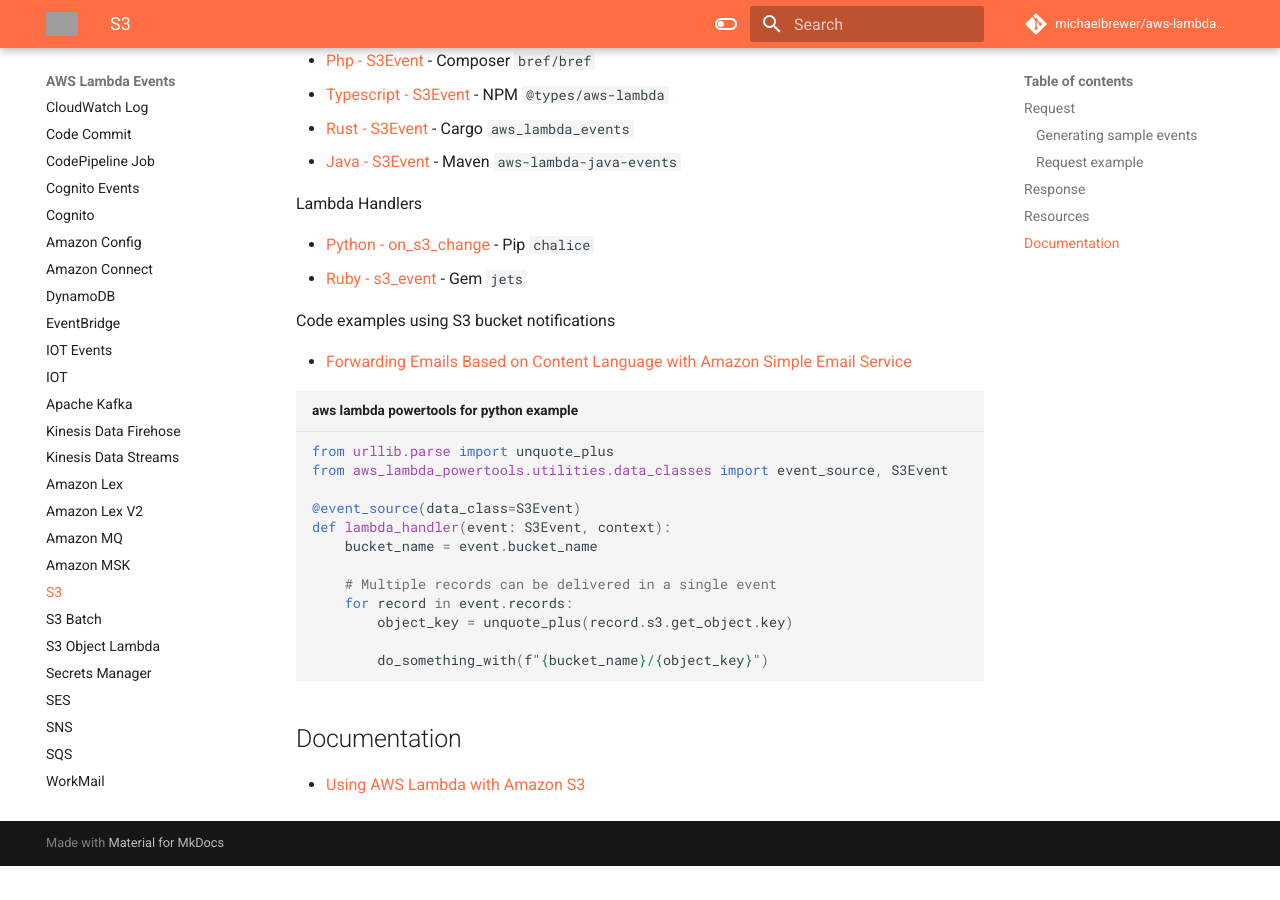
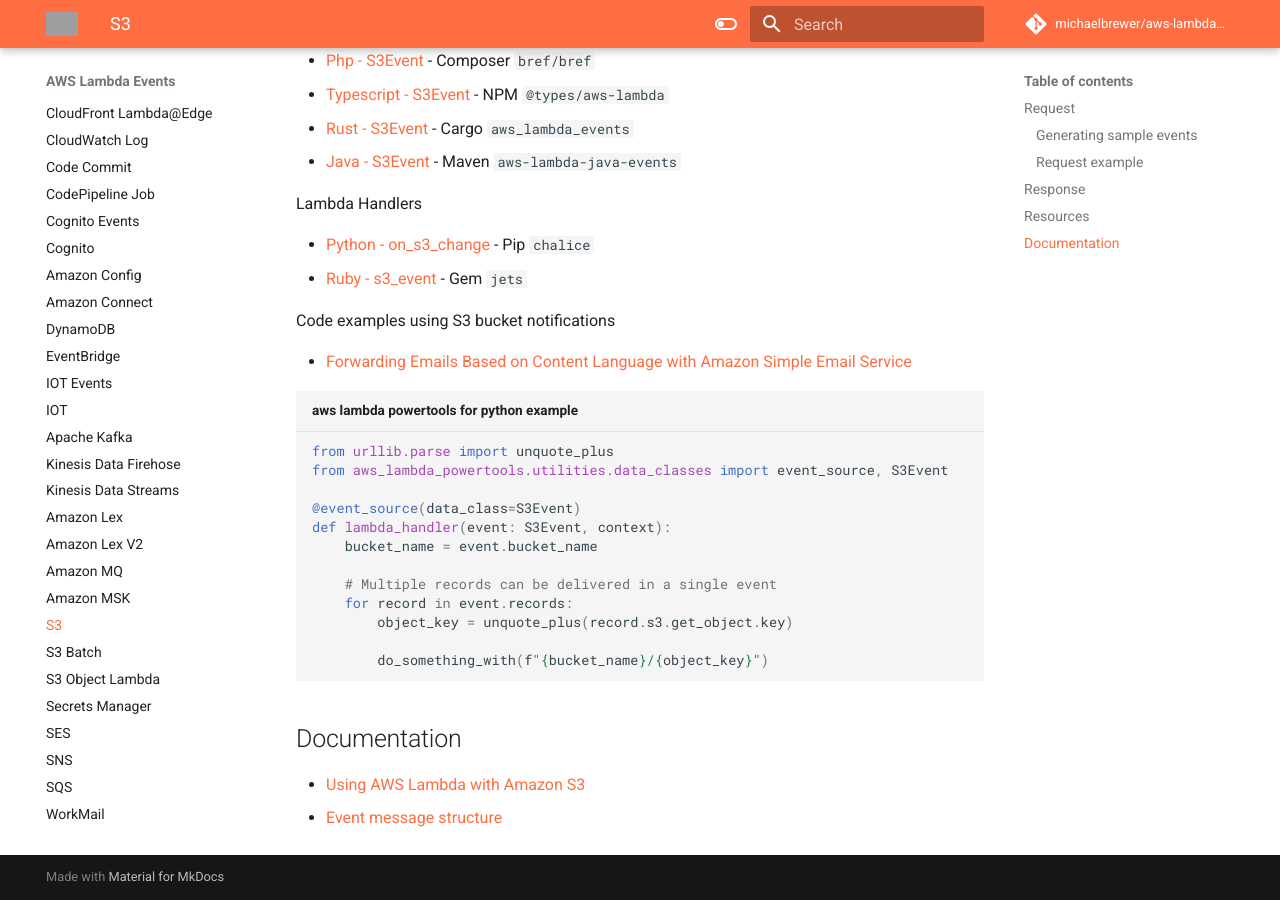
Before and after one commit to michaelbrewer/aws-lambda-events, an MkDocs documentation site: the page built from docs/s3.md, in a window 1280 px wide and 900 px high, scrolled down 1630 px. Built offline with MkDocs 1.6.1 and Material for MkDocs 9.7.7, drawn with Linux system fonts in a browser that asks for light colours; comment, search, counter and statistics services are not loaded; before the commit the page ends 2496 px from its top, so only the background shows below that; grey boxes are pictures that could not be loaded.

Commit message:
feat(s3): Add link to documentation

```diff
--- a/docs/s3.md
+++ b/docs/s3.md
@@ -101,3 +101,4 @@
 ## Documentation
 
 - [Using AWS Lambda with Amazon S3](https://docs.aws.amazon.com/lambda/latest/dg/with-s3.html)
+- [Event message structure](https://docs.aws.amazon.com/AmazonS3/latest/userguide/notification-content-structure.html)
```
